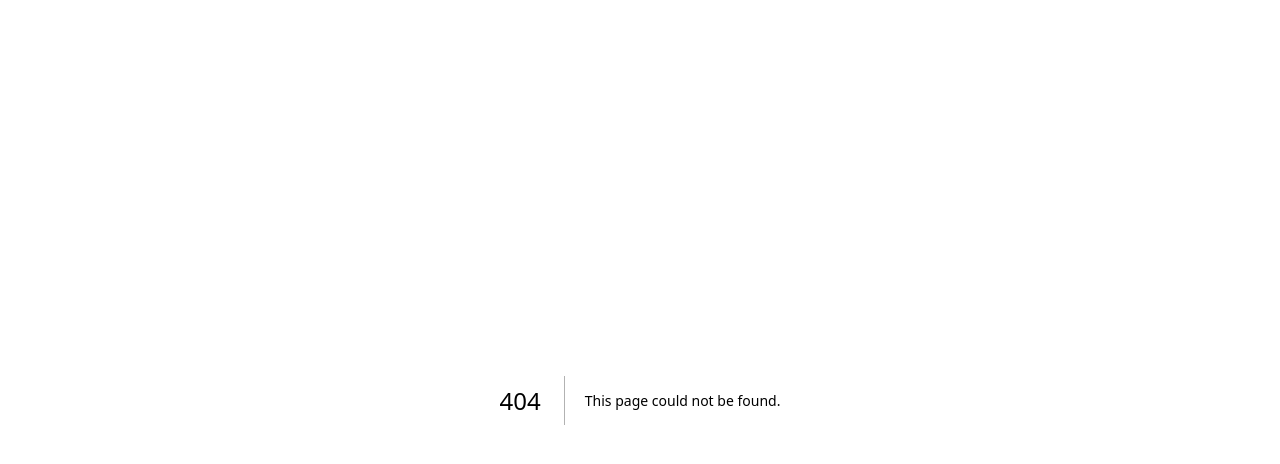
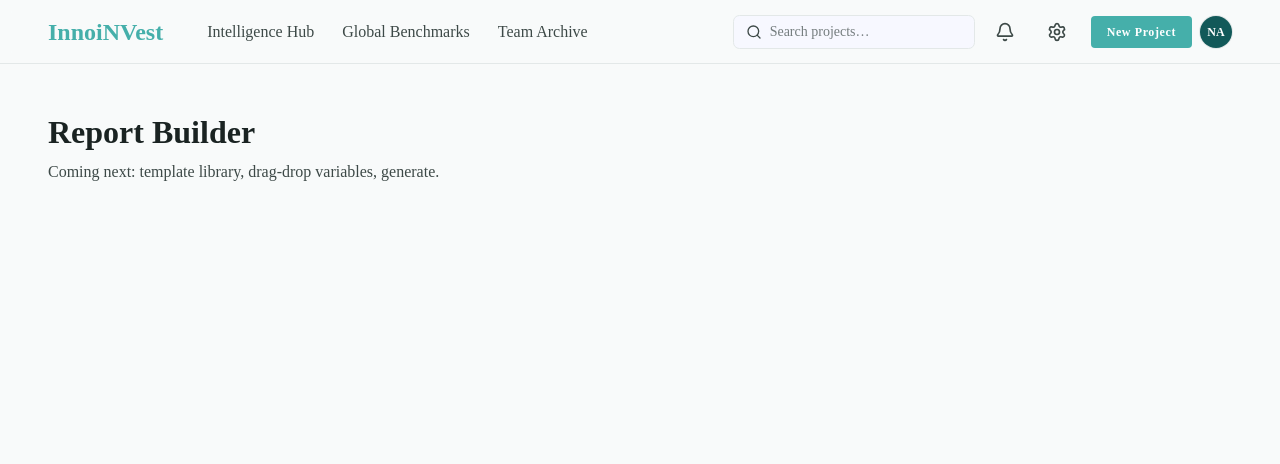
Before and after one commit to horeapopa98/InnoiNVest, a Next.js app in the folder web/: page /reports in a window 1280 px wide. Before the commit this address had no page. Shown: the top 464 px of the page. Built offline with nearby package versions, Linux system fonts and the light colour scheme.

Commit message:
feat(web): scaffold /reports, /data, /chat routes

```diff
--- /dev/null
+++ b/web/src/app/chat/page.tsx
@@ -0,0 +1,15 @@
+import { TopNav } from "@/components/stitch/TopNav";
+
+export default function ChatPage() {
+  return (
+    <div className="flex min-h-screen flex-col bg-background text-on-surface">
+      <TopNav />
+      <main className="mx-auto w-full max-w-[1280px] flex-1 px-margin-desktop py-12">
+        <h1 className="font-headline-lg text-headline-lg">Chat</h1>
+        <p className="font-body-md text-body-md mt-2 text-on-surface-variant">
+          Coming next: ask anything about the data.
+        </p>
+      </main>
+    </div>
+  );
+}
--- /dev/null
+++ b/web/src/app/data/page.tsx
@@ -0,0 +1,15 @@
+import { TopNav } from "@/components/stitch/TopNav";
+
+export default function DataPage() {
+  return (
+    <div className="flex min-h-screen flex-col bg-background text-on-surface">
+      <TopNav />
+      <main className="mx-auto w-full max-w-[1280px] flex-1 px-margin-desktop py-12">
+        <h1 className="font-headline-lg text-headline-lg">Data Browser</h1>
+        <p className="font-body-md text-body-md mt-2 text-on-surface-variant">
+          Coming next: filtered long-format table of all observations.
+        </p>
+      </main>
+    </div>
+  );
+}
--- /dev/null
+++ b/web/src/app/reports/page.tsx
@@ -0,0 +1,15 @@
+import { TopNav } from "@/components/stitch/TopNav";
+
+export default function ReportsPage() {
+  return (
+    <div className="flex min-h-screen flex-col bg-background text-on-surface">
+      <TopNav />
+      <main className="mx-auto w-full max-w-[1280px] flex-1 px-margin-desktop py-12">
+        <h1 className="font-headline-lg text-headline-lg">Report Builder</h1>
+        <p className="font-body-md text-body-md mt-2 text-on-surface-variant">
+          Coming next: template library, drag-drop variables, generate.
+        </p>
+      </main>
+    </div>
+  );
+}
```
